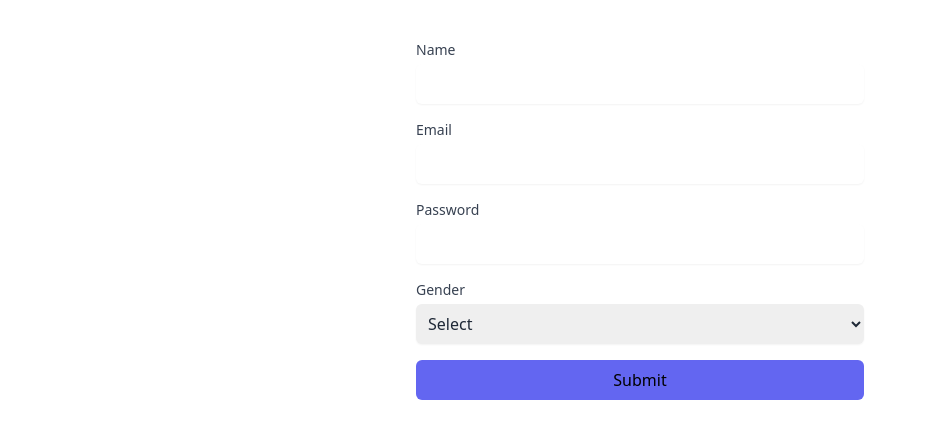
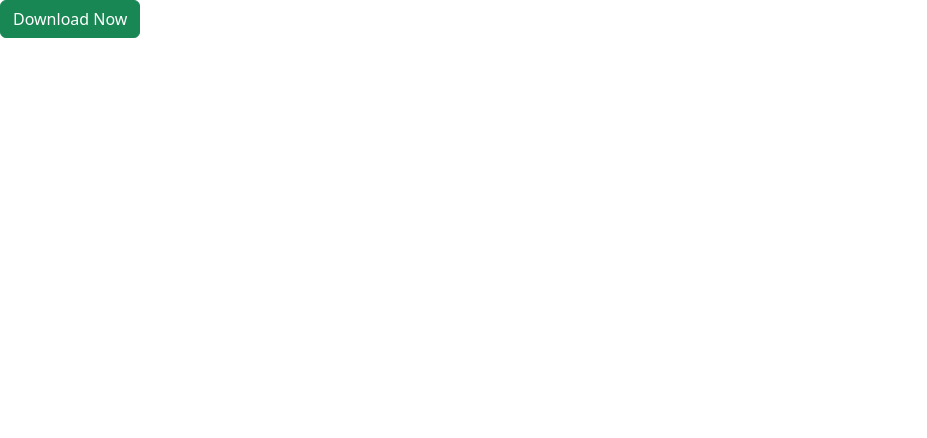
Before and after one commit to pranto113015/myreact, a React (Vite) app: page / in a window 1280 px wide. Shown: the top 438 px of the page, without its empty margins (0-927 px from the left). Built offline with nearby package versions, Linux system fonts and the light colour scheme.

Commit message:
practise : add react-bootstrap in react project and exploring

```diff
--- a/package.json
+++ b/package.json
@@ -10,7 +10,9 @@
     "preview": "vite preview"
   },
   "dependencies": {
+    "bootstrap": "^5.3.3",
     "react": "^18.3.1",
+    "react-bootstrap": "^2.10.4",
     "react-dom": "^18.3.1"
   },
   "devDependencies": {
--- a/src/App.jsx
+++ b/src/App.jsx
@@ -1,9 +1,10 @@
-import Form from "./Form";
+import Button from 'react-bootstrap/Button';
+
 
 export default function App() {
   return (
     <>
-      <Form />
+<Button variant='success' >Download Now</Button>
     </>
   );
 }
--- a/src/Form.jsx
+++ /dev/null
@@ -1,103 +0,0 @@
-import React, { useState } from "react";
-
-const Form = () => {
-  const [formData, setFormData] = useState({
-    name: "",
-    email: "",
-    password: "",
-    gender: "",
-  });
-
-  const handelChange = (e) => {
-    const { name, value } = e.target;
-    setFormData({ ...formData, [name]: value });
-  };
-
-  const submitForm = (e) => {
-    e.preventDefault();
-    console.log("Form Submitted", formData);
-  };
-  return (
-    <div className="max-w-md mx-auto mt-10">
-      <form onSubmit={submitForm} className="space-y-4">
-        <div>
-          <label
-            htmlFor="name"
-            className="block text-sm font-medium text-gray-700"
-          >
-            Name
-          </label>
-          <input
-            onChange={handelChange}
-            type="text"
-            id="name"
-            name="name"
-            className="mt-1 p-2 block w-full border-gray-300 rounded-md shadow-sm focus:ring-indigo-500 focus:border-indigo-500"
-          />
-        </div>
-
-        <div>
-          <label
-            htmlFor="email"
-            className="block text-sm font-medium text-gray-700"
-          >
-            Email
-          </label>
-          <input
-            onChange={handelChange}
-            type="email"
-            id="email"
-            name="email"
-            className="mt-1 p-2 block w-full border-gray-300 rounded-md shadow-sm focus:ring-indigo-500 focus:border-indigo-500"
-          />
-        </div>
-
-        <div>
-          <label
-            htmlFor="password"
-            className="block text-sm font-medium text-gray-700"
-          >
-            Password
-          </label>
-          <input
-            onChange={handelChange}
-            type="password"
-            id="password"
-            name="password"
-            className="mt-1 p-2 block w-full border-gray-300 rounded-md shadow-sm focus:ring-indigo-500 focus:border-indigo-500"
-          />
-        </div>
-
-        <div>
-          <label
-            htmlFor="gender"
-            className="block text-sm font-medium text-gray-700"
-          >
-            Gender
-          </label>
-          <select
-            onChange={handelChange}
-            id="gender"
-            name="gender"
-            className="mt-1 p-2 block w-full border-gray-300 rounded-md shadow-sm focus:ring-indigo-500 focus:border-indigo-500"
-          >
-            <option value="">Select</option>
-            <option value="male">Male</option>
-            <option value="female">Female</option>
-            <option value="other">Other</option>
-          </select>
-        </div>
-        <div>
-          <button
-            type="sumit"
-            className="w-full text-black bg-indigo-500 rounded-md py-2 px-4 hover:bg-indigo-700 hover:text-white focus:outline-none focus:bg-indigo-700"
-          >
-            Submit
-          </button>
-        </div>
-      </form>
-    </div>
-  );
-};
-
-export default Form;
--- a/src/main.jsx
+++ b/src/main.jsx
@@ -2,6 +2,7 @@
 import { createRoot } from "react-dom/client";
 import App from "./App.jsx";
 import "./index.css";
+import 'bootstrap/dist/css/bootstrap.min.css';
 
 createRoot(document.getElementById("root")).render(
   <>
```
Also changed, not shown: 1 other file (tests, documents, lock files or other folders).
